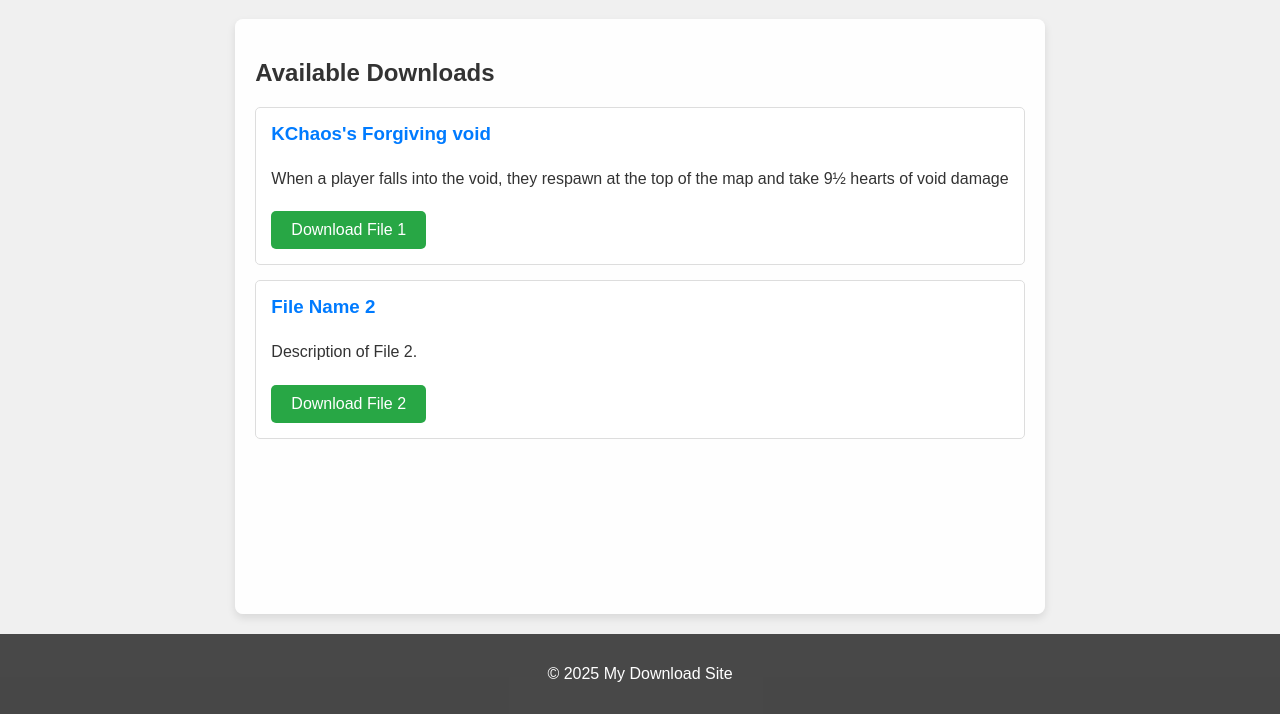
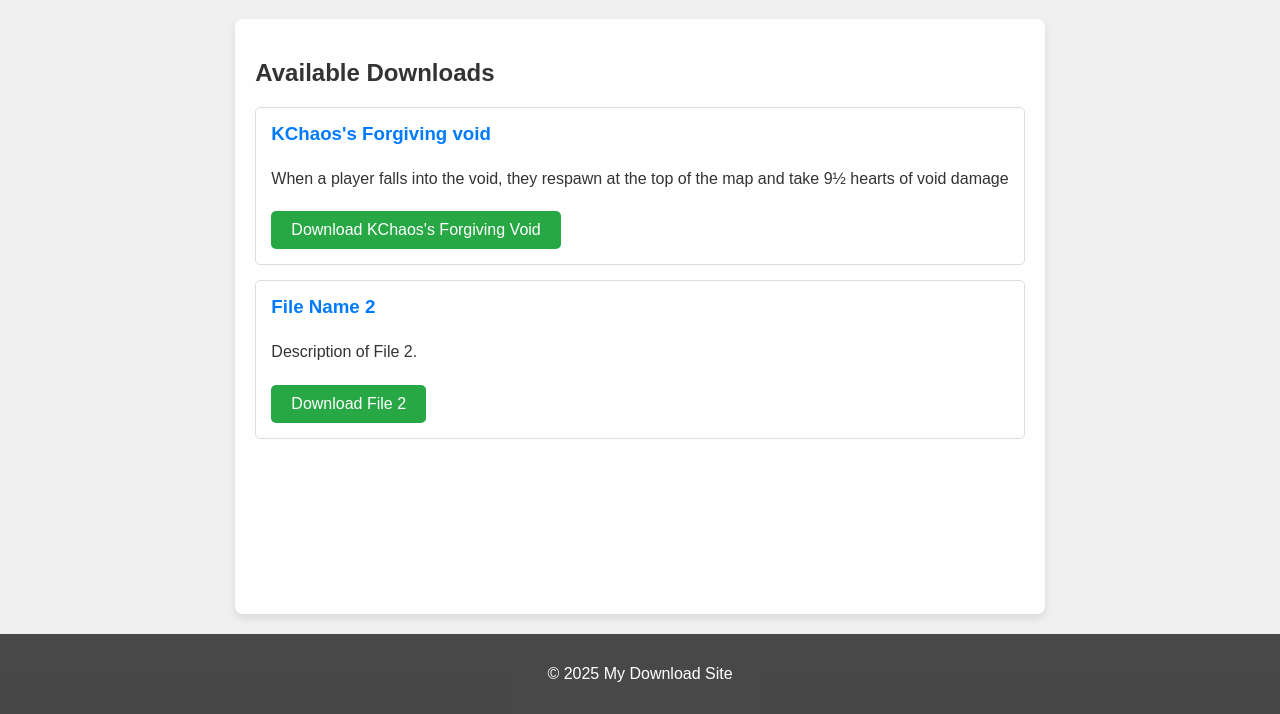
Before and after one commit to KeeleyChaos/KChaos-Mods, a plain HTML site: page index.html in a window 1280 px wide. Shown: the part 86-800 px from the top of the page. Drawn offline with Linux system fonts and the light colour scheme; a script that the page names is missing.

Commit message:
Update index.html

```diff
--- a/index.html
+++ b/index.html
@@ -18,7 +18,7 @@
                 <li>
                     <h3>KChaos's Forgiving void</h3>
                     <p>When a player falls into the void, they respawn at the top of the map and take 9½ hearts of void damage</p>
-                    <a href="/downloads/Forgiving_Void.mcaddon" download="file1.zip" class="download-button">Download File 1</a>
+                    <a href="/downloads/Forgiving_Void.mcaddon" download="file1.zip" class="download-button">Download KChaos's Forgiving Void</a>
                 </li>
                 <li>
                     <h3>File Name 2</h3>
```
